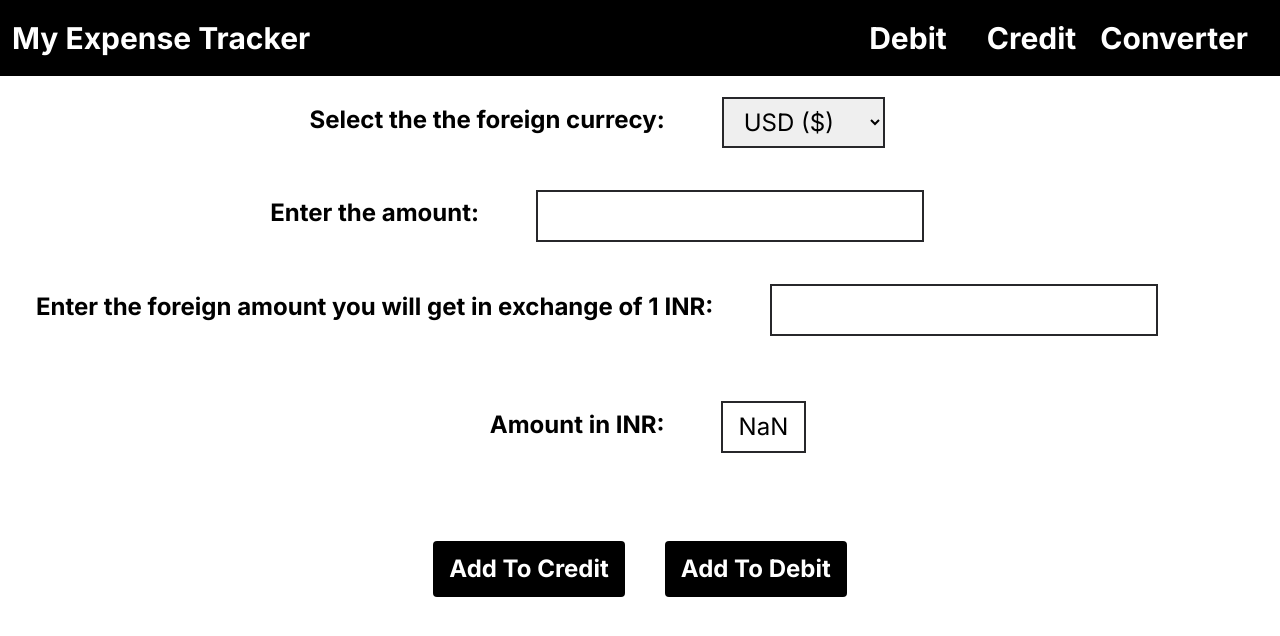
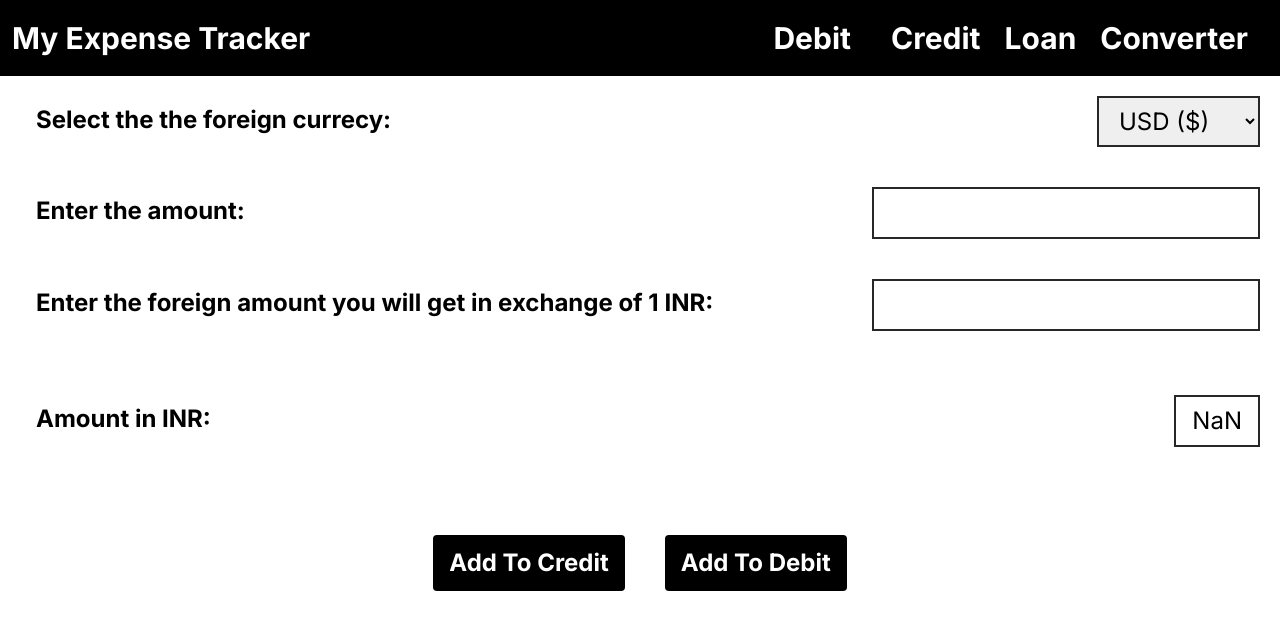
Before and after one commit to DeadStalker69/Expense-Calculator-Frontend, a Next.js app: page /Conversion_calculator in a window 1280 px wide. Shown: the top 636 px of the page. Built offline with nearby package versions, Linux system fonts and the light colour scheme.

Commit message:
Built the app

```diff
--- a/package.json
+++ b/package.json
@@ -9,6 +9,7 @@
     "lint": "next lint"
   },
   "dependencies": {
+    "express": "^4.18.2",
     "moment": "^2.29.4",
     "next": "13.5.4",
     "react": "^18.2.0",
--- a/src/app/Conversion_calculator/page.js
+++ b/src/app/Conversion_calculator/page.js
@@ -18,7 +18,7 @@ function ConvertedValueBloack({ amount, value, onChange }) {
   }, [amount, value]);
 
   return (
-    <div className='flex justify-center'>
+    <div className='flex justify-between '>
       <h3 className='text-2xl m-5 px-4 py-2 font-bold'>Amount in INR: </h3>
       <h3 className='text-2xl border-zinc-800 border-2 m-5 px-4 py-2'>{convertedValue}</h3>
     </div>
@@ -85,12 +85,9 @@ function ConvertedValueBloack({ amount, value, onChange }) {
   return (
     <>
     <Navbar />
-      <table>
-        <thead></thead>
-        <tbody>
-      <tr className='flex justify-center'>
-        <td className='text-2xl m-5 px-4 py-2 font-bold'>Select the the foreign currecy:</td>
-        <td>
+      <div className='flex justify-between'>
+        <div className='text-2xl m-5 px-4 py-2 font-bold'>Select the the foreign currecy:</div>
+        <div>
     <select className="text-2xl border-zinc-800 border-2 m-5 px-4 py-2" value={foreignCurrency} onChange={(e) => setforeignCurrency(e.target.value)}>
       {currencies.map((option) => (
         <option key={option} value={option}>
@@ -98,24 +95,22 @@ function ConvertedValueBloack({ amount, value, onChange }) {
       </option>
       ))}
       </select>
-      </td>
-      </tr>
+      </div>
+      </div>
 
-      <tr className='flex justify-center'>
-      <td className='text-2xl m-5 px-4 py-2 font-bold text-right'> Enter the amount:</td>
-      <td>
+      <div className='flex justify-between'>
+      <div className='text-2xl m-5 px-4 py-2 font-bold text-right'> Enter the amount:</div>
+      <div>
       <input type='number' min={0} step={0.01} className='text-2xl border-zinc-800 border-2 m-5 px-4 py-2' value={amount} onChange={(e) =>{setAmount(e.target.value)}}/>
-      </td>
-      </tr>
+      </div>
+      </div>
 
-      <tr className='flex justify-center'>
-      <td className='text-2xl m-5 px-4 py-2 font-bold text-right'> Enter the foreign amount you will get in exchange of 1 INR:</td>
-      <td>
+      <div className='flex justify-between '>
+      <div className='text-2xl m-5 px-4 py-2 font-bold text-right'> Enter the foreign amount you will get in exchange of 1 INR:</div>
+      <div>
       <input type='number' min={0} step={0.01} className='text-2xl border-zinc-800 border-2 m-5 px-4 py-2' value={value} onChange={(e) =>{setValue(e.target.value)}}/>
-      </td>
-      </tr>
-      </tbody>
-      </table>
+      </div>
+      </div>
        <br />
        <ConvertedValueBloack amount={amount} value={value} />
         <br />
--- a/src/app/Navbar.js
+++ b/src/app/Navbar.js
@@ -9,6 +9,7 @@ const Navbar = (userData ) => {
     <div className='p-5'>
     <Link className='text-white p-3 text-3xl font-bold text-center pr-7' href='/Debit'>Debit</Link>
     <Link className='text-white p-3 text-3xl font-bold text-center' href='/Credit'>Credit</Link>
+    <Link className='text-white p-3 text-3xl font-bold text-center' href='/Loan'>Loan</Link>
     <Link className='text-white p-3 text-3xl font-bold text-center' href='/Conversion_calculator'>Converter</Link>
     </div>
     </div>
```
Also changed, not shown: src/backend/script.js (added, +10 -0 lines), 1 other file (tests, documents, lock files or other folders).
